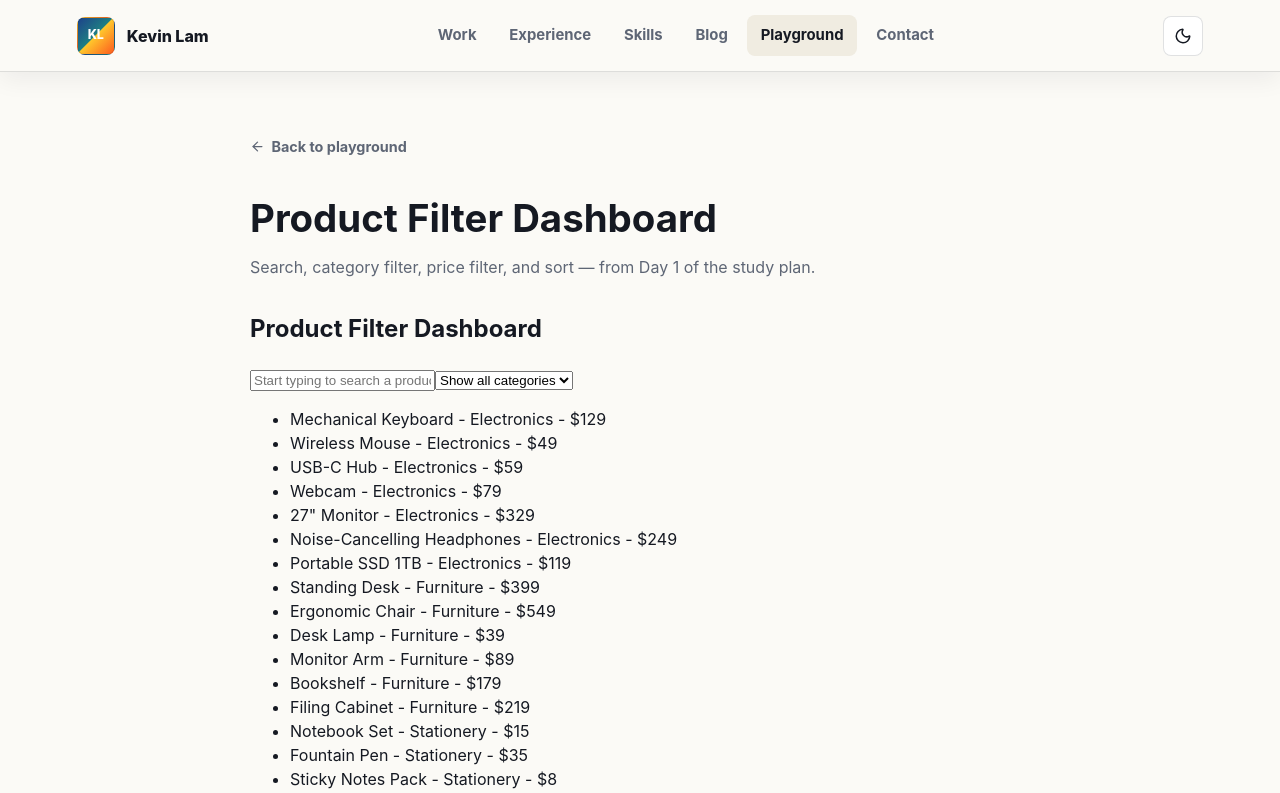
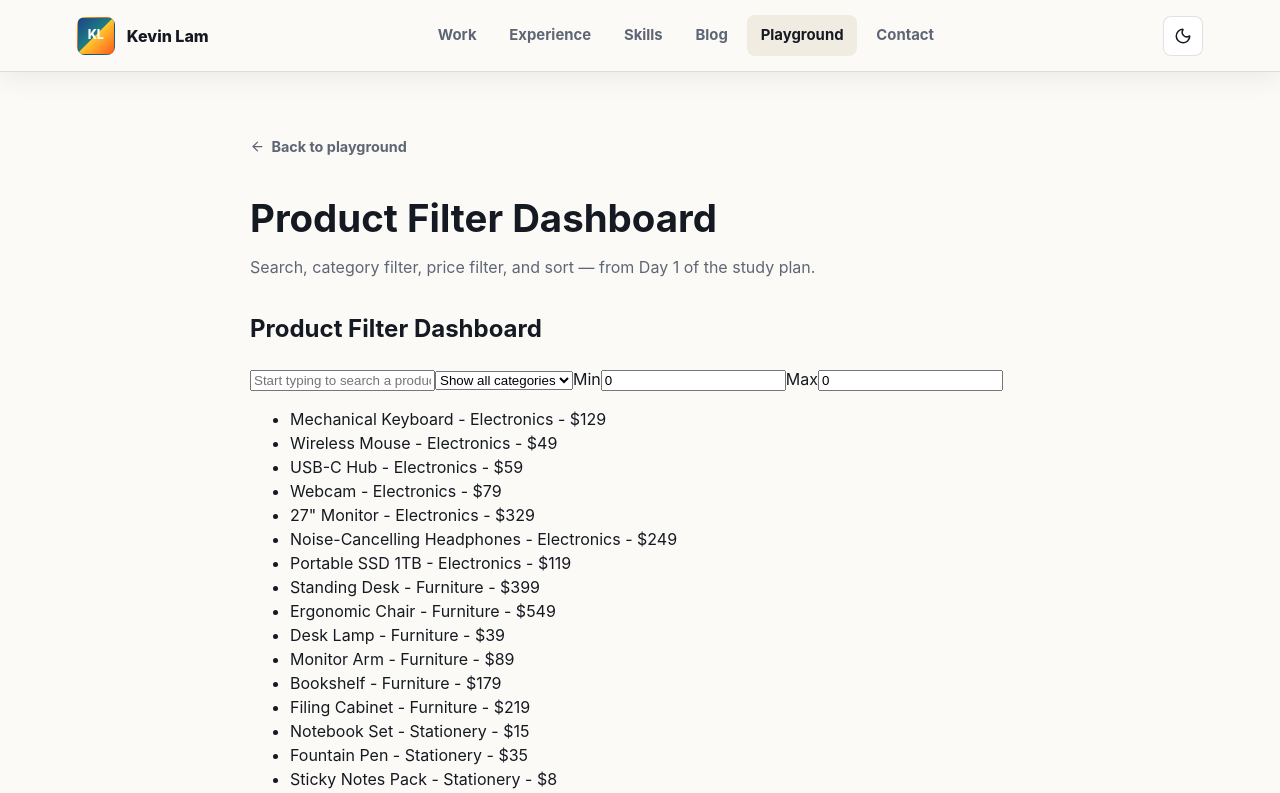
Before and after one commit to klammm/portfolio, a React (Vite) app: page /playground/product-filter-dashboard in a window 1280 px wide. Shown: the top 793 px of the page. Built offline with nearby package versions, Linux system fonts and the light colour scheme.

Commit message:
feat: add a price filter range for the Product Filter Dashboard demo

```diff
--- a/src/features/playground/DemoFrame.tsx
+++ b/src/features/playground/DemoFrame.tsx
@@ -36,7 +36,6 @@ type DemoFrameProps = {
 export function DemoFrame({ demo, showHeading = true }: DemoFrameProps) {
   const { Component } = demo;
 
-  console.log('>>> demo', demo);
   return (
     <Frame>
       {showHeading && (
--- a/src/features/playground/demos/ProductFilterDashboard/ProductFilterDashboard.tsx
+++ b/src/features/playground/demos/ProductFilterDashboard/ProductFilterDashboard.tsx
@@ -13,7 +13,7 @@ Features:
 -   product list x
 -   search input x
 -   category filter x
--   price filter
+-   price filter x
 -   sort dropdown
 -   selected product
 -   loading state
@@ -47,15 +47,34 @@ export interface Product {
 export const ProductFilterDashboard = () => {
   const [searchInput, setSearchInput] = useState('');
   const [selectedCategory, setSelectedCategory] = useState('');
+  const [priceFilter, setPriceFilter] = useState({ min: 0, max: 0 });
 
   const itemsToRender = PRODUCTS.filter(product => {
     const searchInputMatch = product.name.toLowerCase().includes(searchInput.toLowerCase());
     const categoryFilterMatch = selectedCategory === '' || product.category === selectedCategory;
-    return searchInputMatch && categoryFilterMatch;
+    const matchesMinPrice = priceFilter.min === 0 || priceFilter.min <= product.price;
+    const matchesMaxPrice = priceFilter.max === 0 || priceFilter.max >= product.price;
+    const priceFilterMatch = matchesMinPrice && matchesMaxPrice;
+
+    return searchInputMatch && categoryFilterMatch && priceFilterMatch;
   });
 
   const handleSearchInputChange = (e: React.ChangeEvent<HTMLInputElement>) => {
     setSearchInput(e.target.value);
+  };
+
+  const handlePriceFilterChange = (e: React.ChangeEvent<HTMLInputElement>) => {
+    if (e.target.name.includes('min')) {
+      setPriceFilter(prevState => ({
+        ...prevState,
+        min: Number(e.target.value),
+      }));
+    } else if (e.target.name.includes('max')) {
+      setPriceFilter(prevState => ({
+        ...prevState,
+        max: Number(e.target.value),
+      }));
+    }
   };
 
   const handleOnCategorySelect = (e: React.ChangeEvent<HTMLSelectElement>) => {
@@ -76,6 +95,14 @@ export const ProductFilterDashboard = () => {
           )
         })}
       </select>
+      <label htmlFor='product-filter-dashboad-pricefilter-min'>
+        Min
+      </label>
+      <input type="number" value={priceFilter.min} onChange={handlePriceFilterChange} id="product-filter-dashboad-pricefilter-min" name="product-filter-dashboad-pricefilter-min" />
+      <label htmlFor='product-filter-dashboad-pricefilter-max'>
+        Max
+      </label>
+      <input type="number" value={priceFilter.max} onChange={handlePriceFilterChange} id="product-filter-dashboad-pricefilter-max" name="product-filter-dashboad-pricefilter-max" />
       <div>
         <ul>
           {itemsToRender.map((product) => {
```
